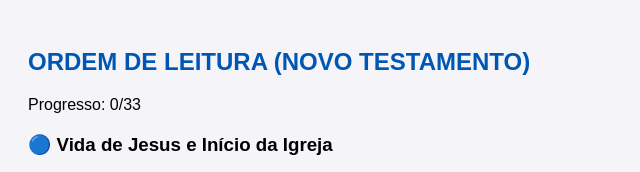
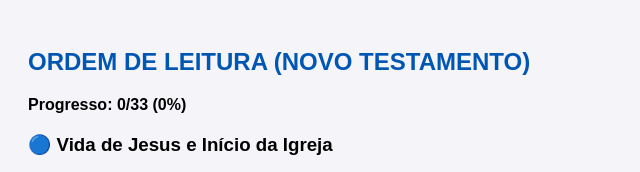
Before and after one commit to mariacarliene/checklist, a plain HTML site: page index.html in a window 1280 px wide. Shown: the top 172 px of the page, 0-640 px from the left. Drawn offline with Linux system fonts and the light colour scheme.

Commit message:
Update index.html

```diff
--- a/index.html
+++ b/index.html
@@ -11,6 +11,11 @@ h3 { margin-top: 20px; }
 .item { display: flex; margin: 5px 0; }
 input:checked + span { text-decoration: line-through; color: #888; }
 button { padding: 10px; margin-top: 15px; background: #d93025; color: white; border: none; border-radius: 5px; }
+
+#progresso {
+  font-weight: bold;
+  margin-bottom: 15px;
+}
 </style>
 </head>
 <body>
@@ -104,17 +109,14 @@ secoes.forEach(secao => {
   });
 });
 
-// mostra progresso
+// mostra progresso com porcentagem
 function atualizarProgresso() {
   const feitos = document.querySelectorAll("input:checked").length;
-  document.getElementById("progresso").innerText = `Progresso: ${feitos}/${totalItems}`;
+  const porcentagem = Math.round((feitos / totalItems) * 100);
+  document.getElementById("progresso").innerText = `Progresso: ${feitos}/${totalItems} (${porcentagem}%)`;
 }
 
-function resetar() {
-  localStorage.clear();
-  location.reload();
-}
-
+// inicializa progresso
 atualizarProgresso();
 </script>
 
```
